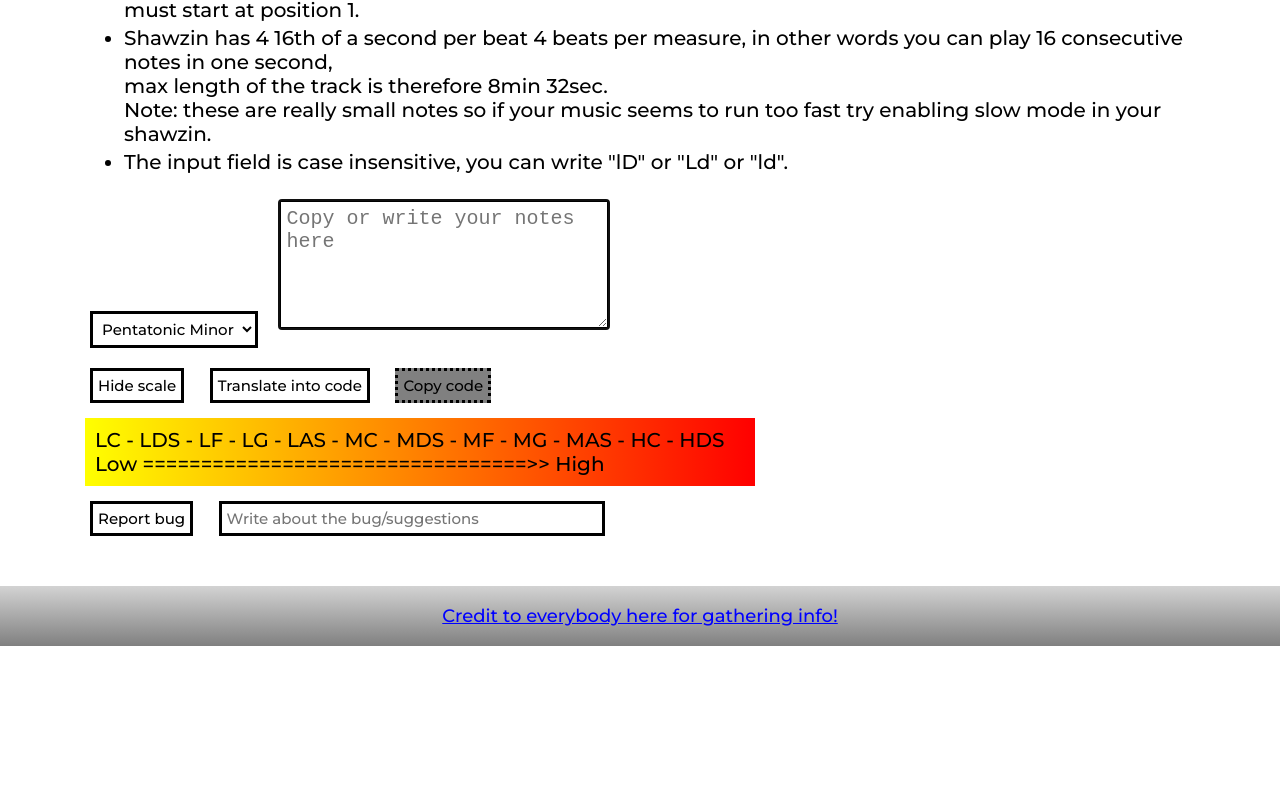
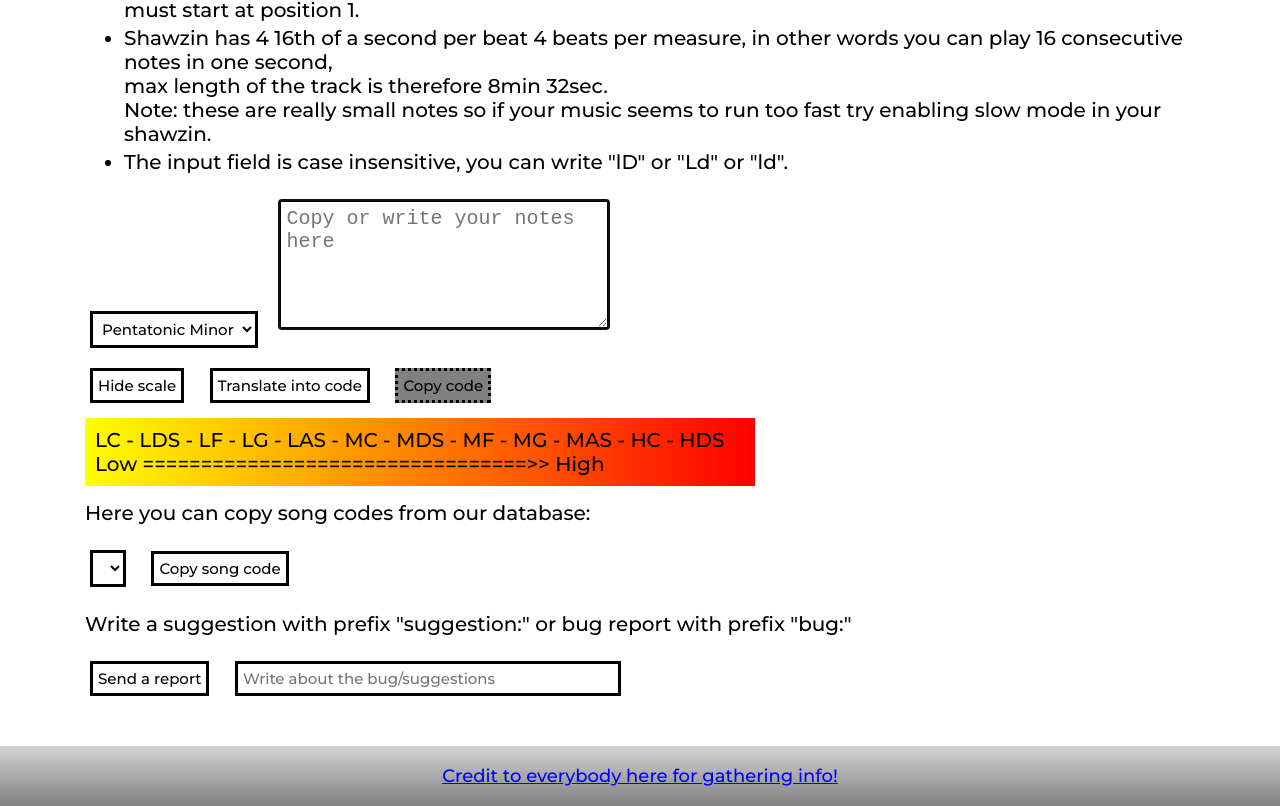
Before and after one commit to DANser-freelancer/Warframe-shawzin, a plain HTML site: page index.html in a window 1280 px wide. Shown: the part 525-1331 px from the top of the page. Before the commit the page ends 1171 px from the top, so only its background shows below. Drawn offline with Linux system fonts and the light colour scheme.

Commit message:
Update index.html

```diff
--- a/index.html
+++ b/index.html
@@ -38,7 +38,7 @@
 		</li>
 		<li>The input field is case insensitive, you can write "lD" or "Ld" or "ld".</li>
 	</ul>
-	<select name="scale" id="scale-selector">
+	<select name="Scale" id="scale-selector">
 		<option value="0">Pentatonic Minor</option>
 		<option value="1">Pentatonic Major</option>
 		<option value="2">Chromatic</option>
@@ -56,8 +56,19 @@
 		<p id="scale-notes">LC - LDS - LF - LG - LAS - MC - MDS - MF - MG - MAS - HC - HDS</p>
 		<p>Low =================================>> High</p>
 	</div>
-	<input type="button" name="bug-report" id="bug-report-btn" value="Report bug">
-	<input type="text" name="bug-report-text" id="bug-report-text" size ="40" maxlength="5000" placeholder="Write about the bug/suggestions">
+	<div class="database">
+		<p>Here you can copy song codes from our database:</p>
+		<select name="Database selector" id="database-selector">
+			<option value="0"></option>
+			<option value="1"></option>
+		</select>
+		<input type="button" id="copy-database" value="Copy song code">
+	</div>
+	<div class="bug-report">
+		<p>Write a suggestion with prefix "suggestion:" or bug report with prefix "bug:"</p>
+		<input type="button" name="bug-report" id="bug-report-btn" value="Send a report">
+		<input type="text" name="bug-report-text" id="bug-report-text" size ="40" maxlength="5000" placeholder="Write about the bug/suggestions">
+	</div>
 	</div>
 </article>
 <footer>
@@ -66,5 +77,6 @@
 	</div>
 </footer>
 </body>
-<script src="shawzin compiler script.js"></script>
+<script type="text/javascript" src="database.json"></script>
+<script type="application/javascript" src="shawzin compiler script.js"></script>
 </html>
```
